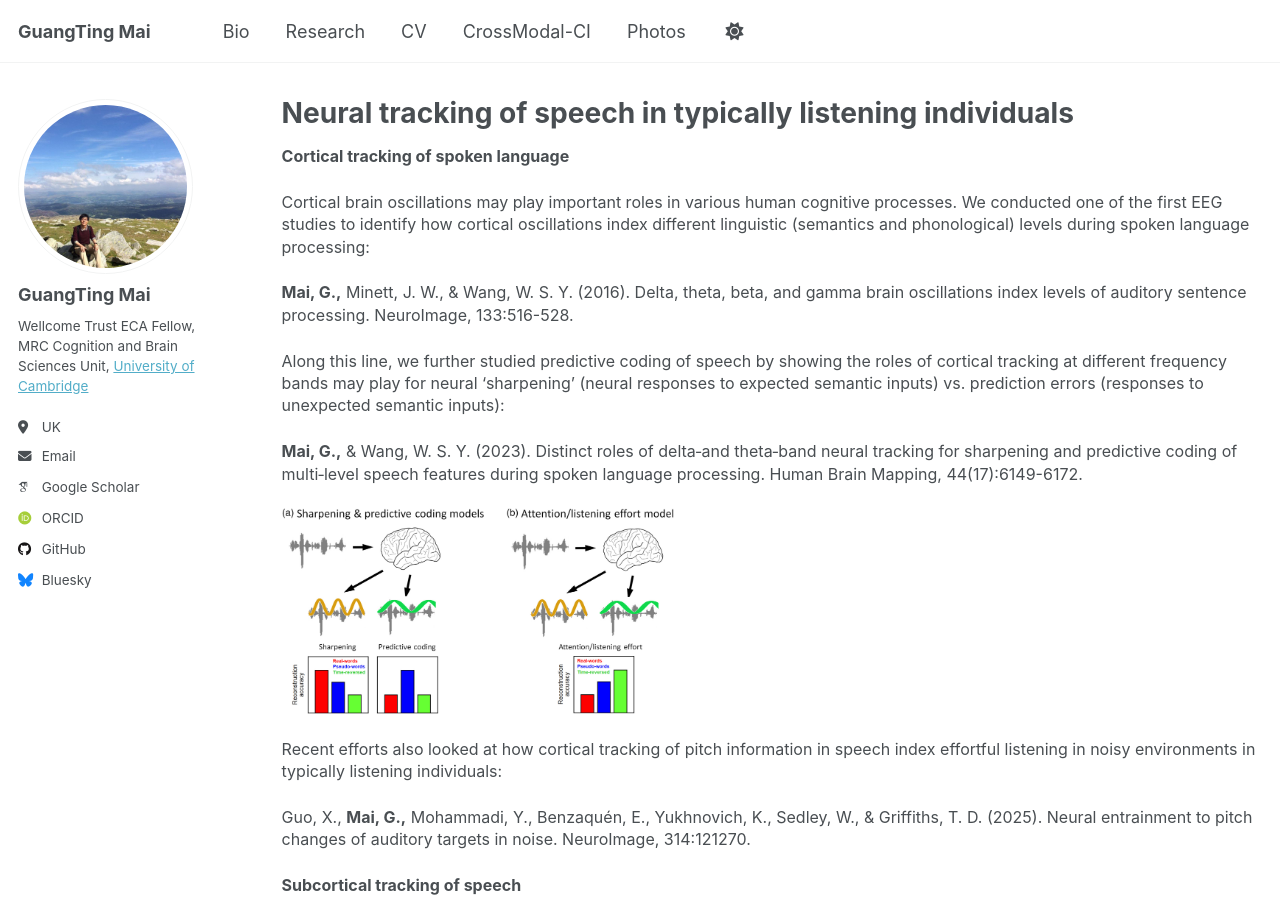
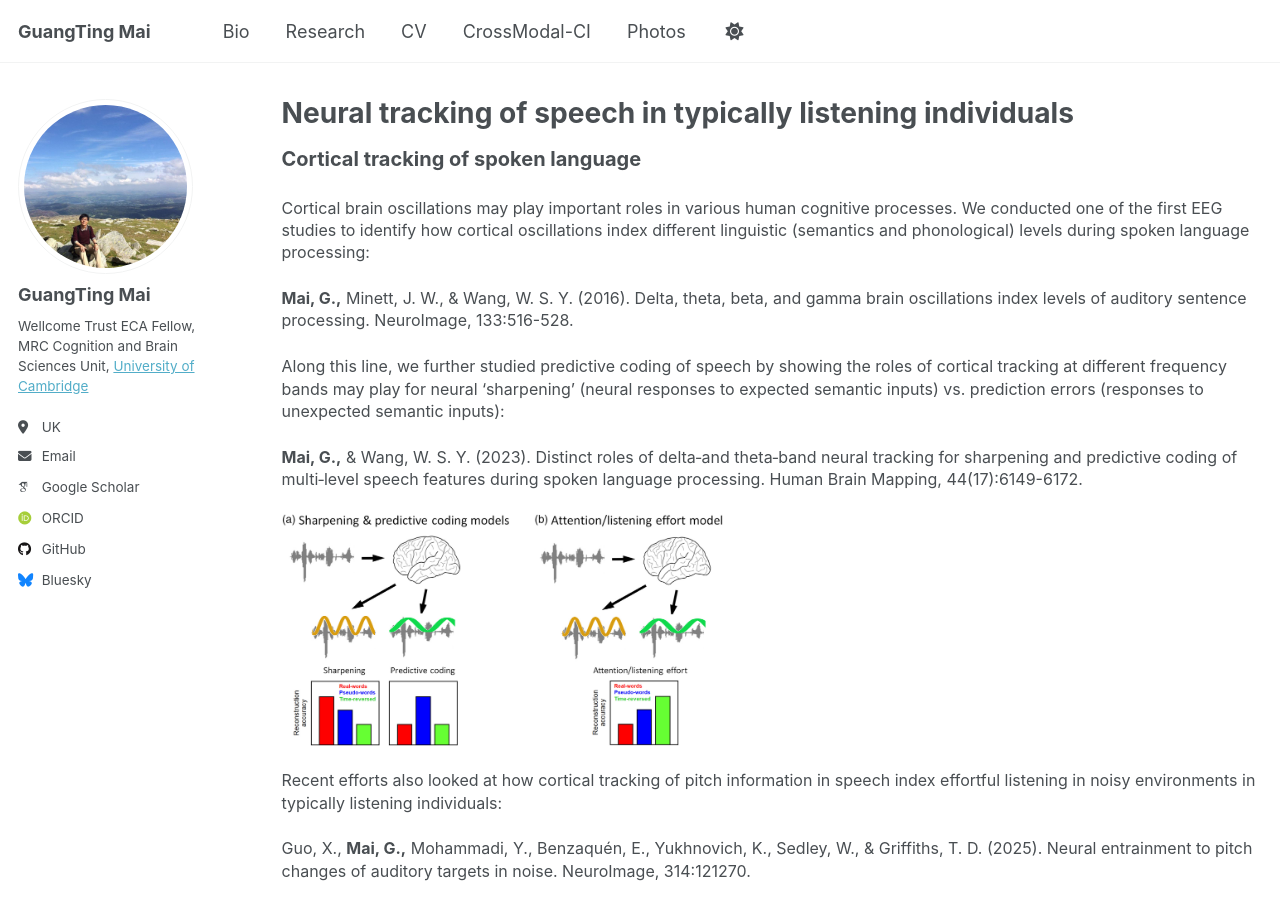
Before and after one commit to guangtingmai/guangtingmai.github.io, a Jekyll site: the page built from _pages/neuraltrack-typical.html, in a window 1280 px wide and 900 px high. Built offline with Jekyll 4.4.1, drawn with Linux system fonts in a browser that asks for light colours; some web fonts are replaced.

Commit message:
Update neuraltrack-typical.html

```diff
--- a/_pages/neuraltrack-typical.html
+++ b/_pages/neuraltrack-typical.html
@@ -4,34 +4,34 @@
 permalink: /neuraltrack-typical/
 author_profile: true
 ---
-<p><span style="font-size: 12pt;line-height: 1.4;display: block;margin-bottom: 0.12vh"><strong>Cortical tracking of spoken language</strong></span></p>
-<p><span style="font-size: 12pt;line-height: 1.4;display: block;margin-bottom: 0.12vh">Cortical brain oscillations may play important roles in
+<p><span style="font-size: 15pt;line-height: 1.4;display: block;margin-bottom: 0.1vh"><strong>Cortical tracking of spoken language</strong></span></p>
+<p><span style="font-size: 12pt;line-height: 1.4;display: block;margin-bottom: 0.1vh">Cortical brain oscillations may play important roles in
   various human cognitive processes. We conducted one of the first EEG studies to identify how cortical oscillations index different linguistic
   (semantics and phonological) levels during spoken language processing:</span></p>
-<p><span style="font-size: 12pt;line-height: 1.4;display: block;margin-bottom: 0.12vh"><strong>Mai, G.,</strong> Minett, J. W., & Wang, W. S. Y. (2016). Delta, theta, beta, and gamma brain oscillations index levels of auditory sentence processing. NeuroImage, 133:516-528.</span></p>
-<p><span style="font-size: 12pt;line-height: 1.4;display: block;margin-bottom: 0.12vh">Along this line, we further studied predictive coding of
+<p><span style="font-size: 12pt;line-height: 1.4;display: block;margin-bottom: 0.1vh"><strong>Mai, G.,</strong> Minett, J. W., & Wang, W. S. Y. (2016). Delta, theta, beta, and gamma brain oscillations index levels of auditory sentence processing. NeuroImage, 133:516-528.</span></p>
+<p><span style="font-size: 12pt;line-height: 1.4;display: block;margin-bottom: 0.1vh">Along this line, we further studied predictive coding of
   speech by showing the roles of cortical tracking at different frequency bands may play for neural ‘sharpening’ (neural responses to expected
   semantic inputs) vs. prediction errors (responses to unexpected semantic inputs):</span></p>
-<p><span style="font-size: 12pt;line-height: 1.4;display: block;margin-bottom: 0.12vh"><strong>Mai, G.,</strong> & Wang, W. S. Y. (2023). Distinct roles of delta‐and theta‐band neural tracking for sharpening and predictive coding of multi‐level speech features during spoken language processing. Human Brain Mapping, 44(17):6149-6172.</span></p>
-<p align="left">
-  <img src="https://guangtingmai.github.io/images/hbm.jpg" width="40%">
+<p><span style="font-size: 12pt;line-height: 1.4;display: block;margin-bottom: 0.1vh"><strong>Mai, G.,</strong> & Wang, W. S. Y. (2023). Distinct roles of delta‐and theta‐band neural tracking for sharpening and predictive coding of multi‐level speech features during spoken language processing. Human Brain Mapping, 44(17):6149-6172.</span></p>
+<p align="centre">
+  <img src="https://guangtingmai.github.io/images/hbm.jpg" width="45%">
 </p>
-<p><span style="font-size: 12pt;line-height: 1.4;display: block;margin-bottom: 0.12vh">Recent efforts also looked at how cortical tracking of
+<p><span style="font-size: 12pt;line-height: 1.4;display: block;margin-bottom: 0.1vh">Recent efforts also looked at how cortical tracking of
   pitch information in speech index effortful listening in noisy environments in typically listening individuals:</span></p>
-<p><span style="font-size: 12pt;line-height: 1.4;display: block;margin-bottom: 0.12vh">Guo, X., <strong>Mai, G.,</strong> Mohammadi, Y., Benzaquén, E., Yukhnovich, K., Sedley, W., & Griffiths, T. D. (2025). Neural entrainment to pitch changes of auditory targets in noise. NeuroImage, 314:121270.</span></p>
-<p><span style="font-size: 12pt;line-height: 1.4;display: block;margin-bottom: 0.12vh"><strong>Subcortical tracking of speech</strong></span></p>
-<p><span style="font-size: 12pt;line-height: 1.4;display: block;margin-bottom: 0.12vh">‘Frequency-following response’ (FFR) is a subcortical
+<p><span style="font-size: 12pt;line-height: 1.4;display: block;margin-bottom: 0.1vh">Guo, X., <strong>Mai, G.,</strong> Mohammadi, Y., Benzaquén, E., Yukhnovich, K., Sedley, W., & Griffiths, T. D. (2025). Neural entrainment to pitch changes of auditory targets in noise. NeuroImage, 314:121270.</span></p>
+<p><span style="font-size: 12pt;line-height: 1.4;display: block;margin-bottom: 0.1vh"><strong>Subcortical tracking of speech</strong></span></p>
+<p><span style="font-size: 12pt;line-height: 1.4;display: block;margin-bottom: 0.1vh">‘Frequency-following response’ (FFR) is a subcortical
   (albeit extra auditory cortical sources) phase-locked response to fundamental frequency of speech known as a potential index for various hearing
   and language-related disorders (e.g., hearing loss, developmental dyslexia, autism). We studied FFR in typical listening by looking at how FFR
   is affected by day-to-day psychophysiological status, e.g., arousal or consciousness, across the adult lifespan:</span></p>
-<p><span style="font-size: 12pt;line-height: 1.4;display: block;margin-bottom: 0.12vh"><strong>Mai, G.,</strong> Schoof, T., & Howell, P. (2019). Modulation of phase-locked neural responses to speech during different arousal states is age-dependent. NeuroImage, 189:734-744.</span></p>
-<p><span style="font-size: 12pt;line-height: 1.4;display: block;margin-bottom: 0.12vh">We also looked at how changes in neural excitability in the
+<p><span style="font-size: 12pt;line-height: 1.4;display: block;margin-bottom: 0.1vh"><strong>Mai, G.,</strong> Schoof, T., & Howell, P. (2019). Modulation of phase-locked neural responses to speech during different arousal states is age-dependent. NeuroImage, 189:734-744.</span></p>
+<p><span style="font-size: 12pt;line-height: 1.4;display: block;margin-bottom: 0.1vh">We also looked at how changes in neural excitability in the
   auditory cortex (via neurostimulation tDCS) led to consequential changes in FFR revealing causal subcortico-cortical interactions for FFR:</span></p>
-<p align="left">
-  <img src="https://guangtingmai.github.io/images/neuroimage2019.png" width="40%">
+<p align="centre">
+  <img src="https://guangtingmai.github.io/images/neuroimage2019.png" width="35%">
 </p>
-<p><span style="font-size: 12pt;line-height: 1.4;display: block;margin-bottom: 0.12vh"><strong>Mai, G.,</strong> & Howell, P. (2022). Causal relationship between the right auditory cortex and speech-evoked envelope-following response: evidence from combined transcranial stimulation and electroencephalography. Cerebral Cortex, 32(7):1437-1454.</span></p>
-<p align="left">
-  <img src="https://guangtingmai.github.io/images/cc2022.png" width="35%">
+<p><span style="font-size: 12pt;line-height: 1.4;display: block;margin-bottom: 0.1vh"><strong>Mai, G.,</strong> & Howell, P. (2022). Causal relationship between the right auditory cortex and speech-evoked envelope-following response: evidence from combined transcranial stimulation and electroencephalography. Cerebral Cortex, 32(7):1437-1454.</span></p>
+<p align="centre">
+  <img src="https://guangtingmai.github.io/images/cc2022.png" width="65%">
   <br>
 </p>
```
